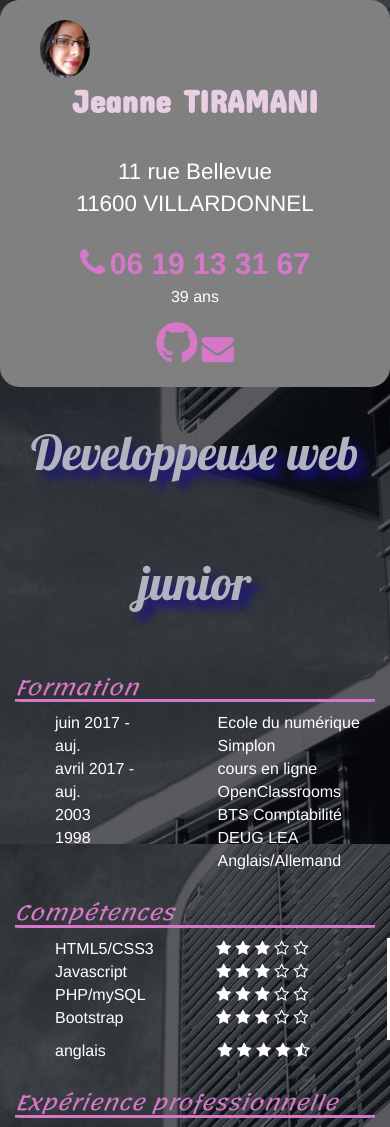
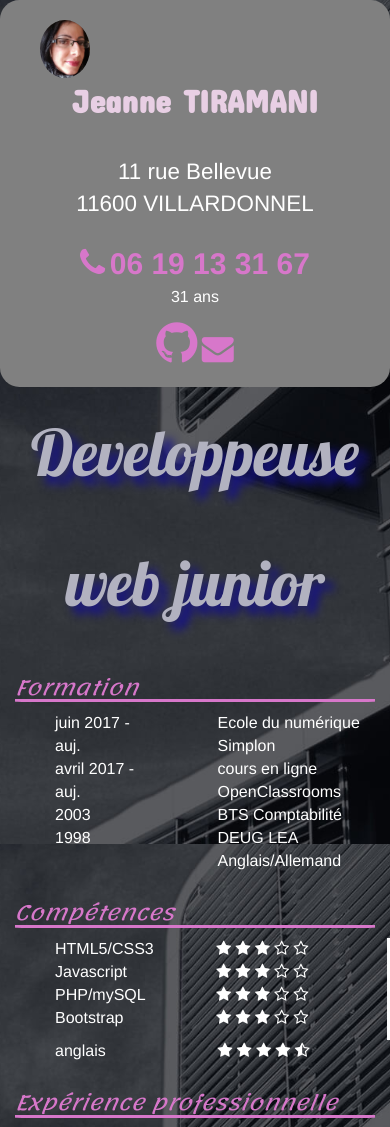
Before and after one commit to Jeanet11/Jeanet11.github.io, a plain HTML site: page index.html in a window 390 px wide. Shown: the top 1127 px of the page. Drawn offline with Linux system fonts and the light colour scheme; a web font is replaced by a local one.

Commit message:
media queries isa

```diff
--- a/css/cvboot.css
+++ b/css/cvboot.css
@@ -90,10 +90,20 @@ span{
 
 /* format mobile */
 
-@media all and (max-width: 768px)
+/*@media all and (max-width: 768px)
 {
 
-	.metier {
+
+
+}
+*/
+/*// Extra small devices (portrait phones, less than 576px)
+// No media query since this is the default in Bootstrap
+
+// Small devices (landscape phones, 576px and up)*/
+@media (min-width: 576px) {
+
+.metier {
 
 		text-align: center;
 		font-size: 3em;
@@ -102,7 +112,17 @@ span{
 		text-shadow: 8px 8px 10px   #161286;
 	}
 
+
 }
+
+/*// Medium devices (tablets, 768px and up)*/
+@media (min-width: 768px) { ... }
+
+/*// Large devices (desktops, 992px and up)*/
+@media (min-width: 992px) { ... }
+
+/*// Extra large devices (large desktops, 1200px and up)*/
+@media (min-width: 1200px) { ... }
 
 /*@media only screen and (max-width: 320px) {
 	.metier {
--- a/index.html
+++ b/index.html
@@ -43,7 +43,7 @@
 								<a href="tel:+33619133167"> <i class="fa fa-phone fa-2x"></i>
 									<span>06 19 13 31 67</span> </a>
 								</li>
-								<li>39 ans</li>
+								<li>31 ans</li>
 							</ul>
 
 						</div>
```
